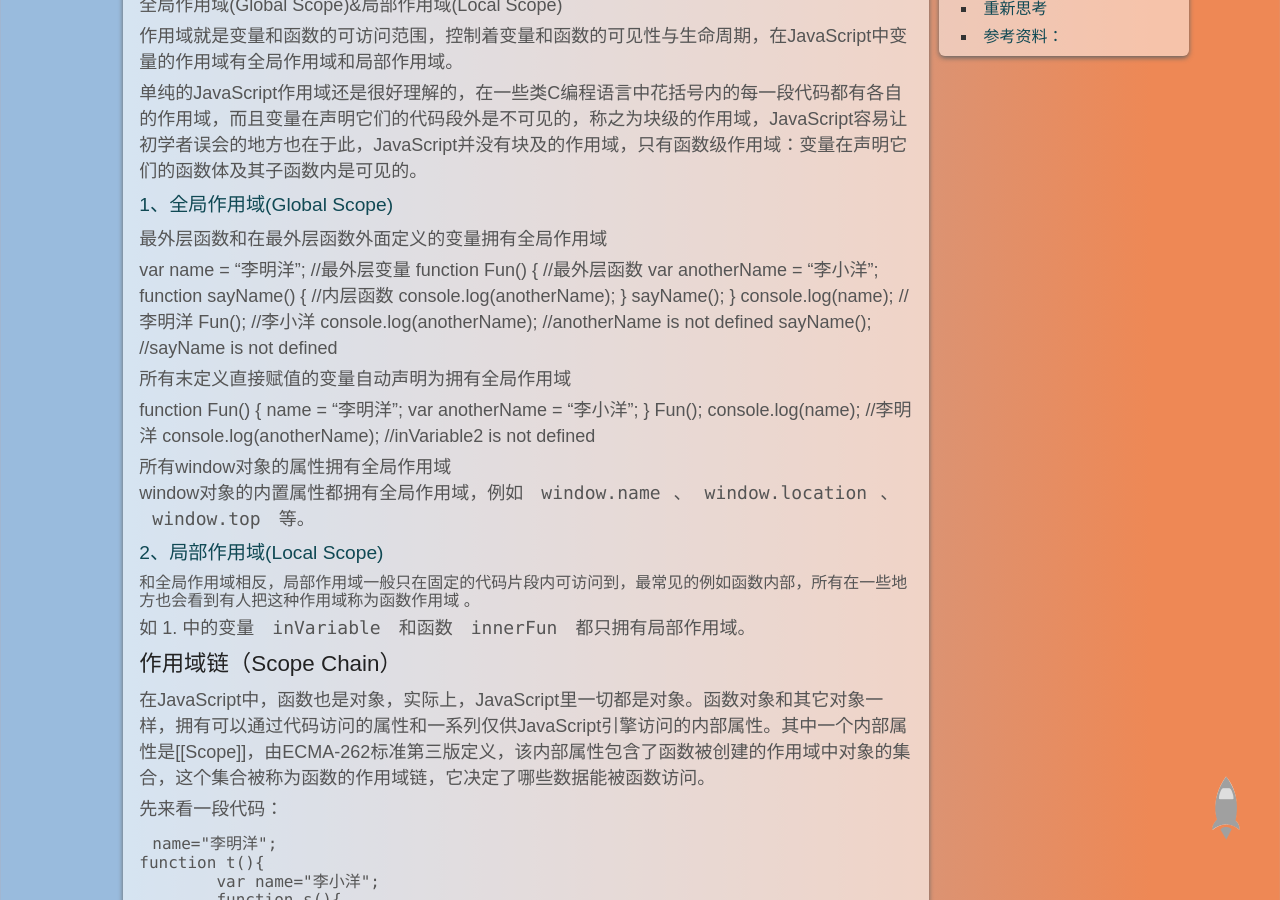
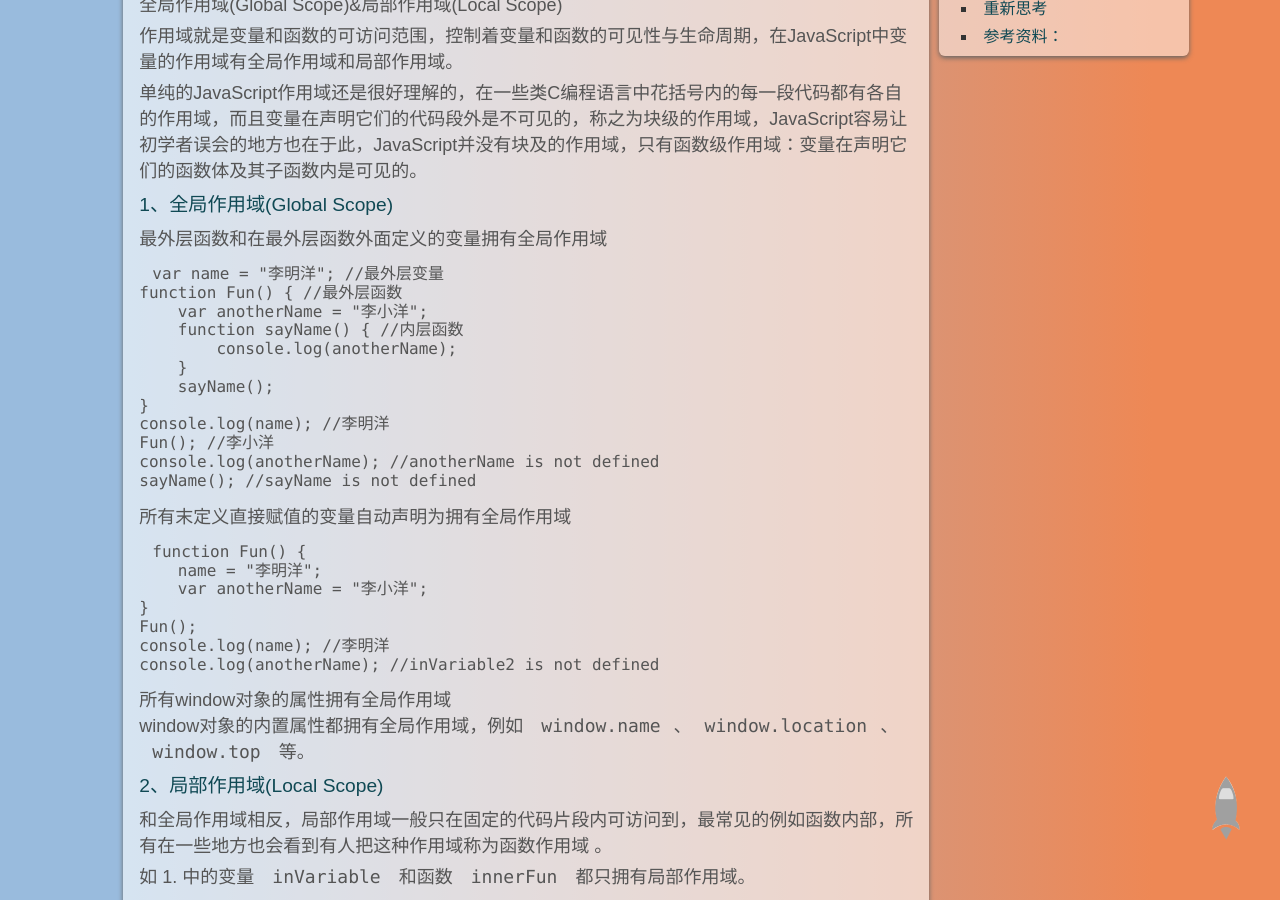
Before and after one commit to radenrecha/radenrecha.github.io, a Jekyll site: the page built from _posts/2015-10-08-JavaScript-scope.md, in a window 1280 px wide and 900 px high, scrolled down 338 px. Built offline with Jekyll 4.4.1, drawn with Linux system fonts in a browser that asks for light colours; nearby versions of some CDN libraries; comment, search, counter and statistics services are not loaded; a style sheet for code colours, icons or effects is not loaded.

Commit message:
修改一下

```diff
--- a/_posts/2015-10-08-JavaScript-scope.md
+++ b/_posts/2015-10-08-JavaScript-scope.md
@@ -22,7 +22,8 @@ JavaScript作用域和作用域链学习笔记
 
 ####1、全局作用域(Global Scope)
 
-* 最外层函数和在最外层函数外面定义的变量拥有全局作用域
+最外层函数和在最外层函数外面定义的变量拥有全局作用域
+
 
     var name = "李明洋"; //最外层变量
     function Fun() { //最外层函数
@@ -37,7 +38,8 @@ JavaScript作用域和作用域链学习笔记
     console.log(anotherName); //anotherName is not defined
     sayName(); //sayName is not defined
 
-* 所有末定义直接赋值的变量自动声明为拥有全局作用域
+
+所有末定义直接赋值的变量自动声明为拥有全局作用域
 
     function Fun() {
         name = "李明洋";
@@ -47,13 +49,13 @@ JavaScript作用域和作用域链学习笔记
     console.log(name); //李明洋
     console.log(anotherName); //inVariable2 is not defined
 
-* 所有window对象的属性拥有全局作用域
+所有window对象的属性拥有全局作用域
     window对象的内置属性都拥有全局作用域，例如 `window.name`、`window.location`、`window.top` 等。
 
 
 ####2、局部作用域(Local Scope)
 
-* 和全局作用域相反，局部作用域一般只在固定的代码片段内可访问到，最常见的例如函数内部，所有在一些地方也会看到有人把这种作用域称为函数作用域
+和全局作用域相反，局部作用域一般只在固定的代码片段内可访问到，最常见的例如函数内部，所有在一些地方也会看到有人把这种作用域称为函数作用域
 。
 
 如 1. 中的变量 `inVariable` 和函数 `innerFun` 都只拥有局部作用域。
```
